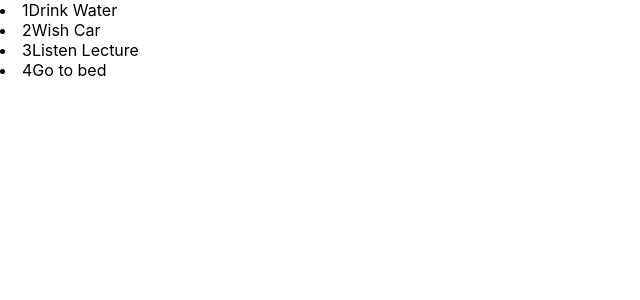
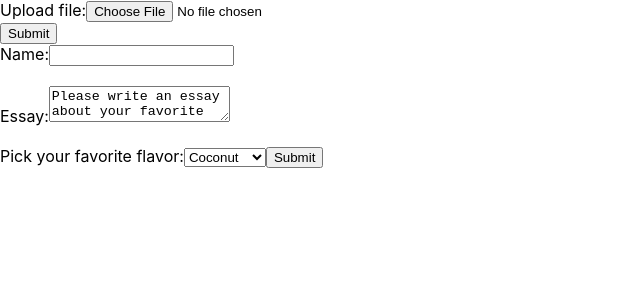
Before and after one commit to hykimyong/cra, a React (Create React App) app: page / in a window 1280 px wide. Shown: the top 300 px of the page, without its empty margins (0-640 px from the left). Built offline with nearby package versions, Linux system fonts and the light colour scheme.

Commit message:
Form
Controlled Component->input의 value를 state로 관리
다중입력->event.target.name
Uncontrolled Component->form element자체의 내부 상태 활용
defaultValue, ref-> 기본값/value확인

```diff
--- a/src/App.js
+++ b/src/App.js
@@ -1,6 +1,8 @@
 // import logo from './logo.svg';
 import './App.css';
-import List from './components/2-9.List/List';
+import ControlledComponent from './components/2-10.Form/ControlledComponent';
+import UncontrolledComponent from './components/2-10.Form/UncontrolledComponent';
+// import List from './components/2-9.List/List';
 // import Event from './components/2-7.Event/Event';
 // import Condition from './components/2-8.ConditionalRendering/Condition';
 // import Composition from './components/2-4.Props/Composition';
@@ -12,8 +14,8 @@
 function App() {
   return (
     <>
-    <List/>
-
+    <UncontrolledComponent/>
+    <ControlledComponent/>
     </>
   );
 }
--- /dev/null
+++ b/src/components/2-10.Form/ControlledComponent.jsx
@@ -0,0 +1,56 @@
+import React, { useState } from 'react'
+
+export default function ControlledComponent() {
+    const [name, setName] = useState('');
+    const [essay, setEssay] = useState('Please write an essay about your favorite DOM element.');
+    const [flavor, setFlavor] = useState('coconut');
+
+    function handleChange(event){
+        const type = event.target.type;
+        if(type ==='text'){
+            setName(event.target.value);
+        }
+        if(name ==='essay'){
+            setEssay(event.target.value);
+        }
+        if(name ==='flavor'){
+            setFlavor(event.target.value);
+        }
+    }
+    // function handleFlavorChange(event){
+    //     setFlavor(event.target.value);
+    // }
+    // function handleEssayChange(event){
+    //     setEssay(event.target.value);
+    // }
+    function handleSubmit(event){
+        alert(`Name : ${name}, essay: ${essay}, flavor: ${flavor}`);
+        event.preventDefault();
+    }
+  return (
+    <form onSubmit={handleSubmit}>
+        <label>
+          Name:
+          <input name="name" type="text" value={name} onChange={handleChange} />
+        </label>
+        <br/>
+        <br/>
+        <label>
+          Essay:
+          <textarea name="essay" value={essay} onChange={handleChange} />
+        </label>
+        <br/>
+        <br/>
+        <label>
+          Pick your favorite flavor:
+          <select name="flavor" value={flavor} onChange={handleChange}>
+            <option value="grapefruit">Grapefruit</option>
+            <option value="lime">Lime</option>
+            <option value="coconut">Coconut</option>
+            <option value="mango">Mango</option>
+          </select>
+        </label>
+        <input type="submit" value="Submit" />
+      </form>
+  )
+}
--- /dev/null
+++ b/src/components/2-10.Form/UncontrolledComponent.jsx
@@ -0,0 +1,21 @@
+import React, { useRef } from 'react'
+
+export default function UncontrolledComponent() {
+    const fileInputRef = useRef(null);
+    function handleSubmit(event){
+        event.preventDefault();
+    alert(
+      `Selected file - ${fileInputRef.current.files[0].name}`
+    );
+    }
+  return (
+    <form onSubmit={handleSubmit}>
+        <label>
+          Upload file:
+          <input type="file" ref={fileInputRef} />
+        </label>
+        <br />
+        <button type="submit">Submit</button>
+      </form>
+  )
+}
```
